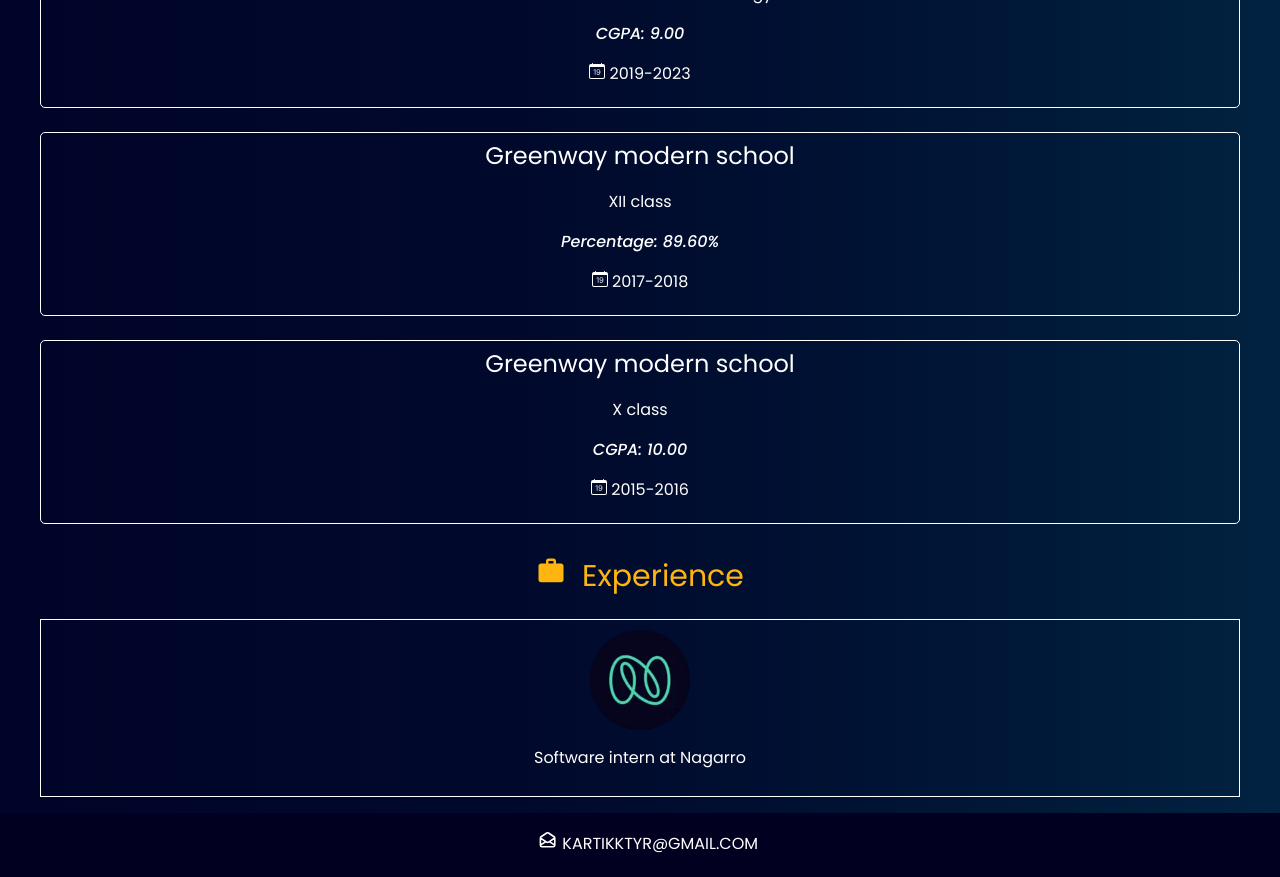
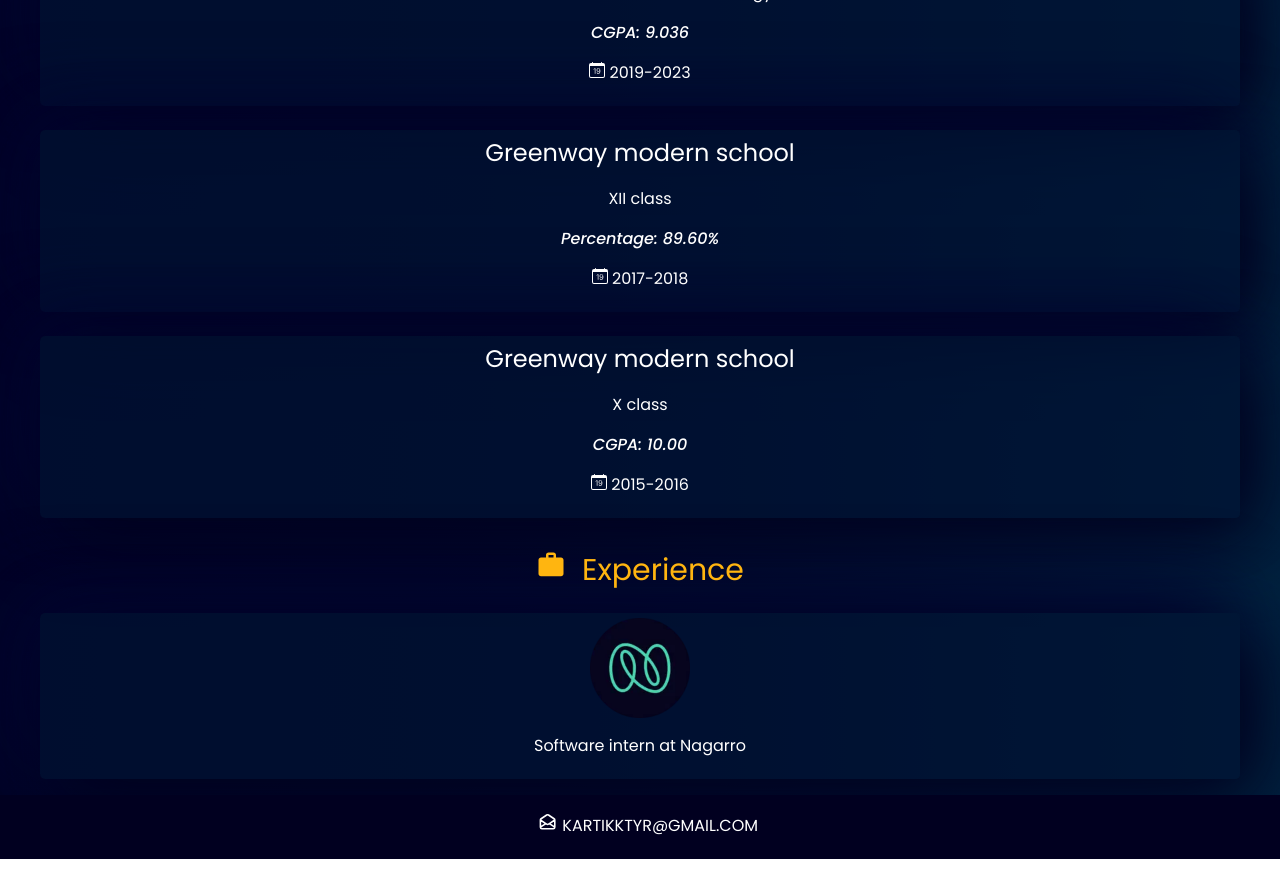
Before and after one commit to katiyarkartik/portfolio, a React (Create React App) app: page /about in a window 1280 px wide. Shown: the part 740-1617 px from the top of the page. Built offline with nearby package versions, Linux system fonts and the light colour scheme.

Commit message:
about page cards updated

```diff
--- a/src/components/TechStack.js
+++ b/src/components/TechStack.js
@@ -17,7 +17,7 @@ const TechStack = () => {
     <div className="tech">
       <div className="web frontend">
         <img src={reactimg} alt="" />
-        <img src={Ajax} alt="" />
+
         <img src={Js} alt="" />
         <img src={bs} alt="" />
 
--- a/src/pages/About.css
+++ b/src/pages/About.css
@@ -43,16 +43,31 @@ text-align: center;
     font-size: 24px;
 }
 .edu-list{
-    border: 1px solid white;
+
     margin-left: auto;
     margin-right: auto ;
     border-radius: 5px;
     padding: 5px;
+
+    border-radius: 5px;
+    background: #000428;
+    background-color: rgba(0, 18, 50, 0.686);
+    box-shadow:  20px 20px 74px #00031e,
+                 -20px -20px 74px #000532;
 }
 
 .exp{
-    padding: 10px;
-    border: 1px solid white;
+    margin-left: auto;
+    margin-right: auto ;
+    border-radius: 5px;
+    padding: 5px;
+
+    border-radius: 5px;
+    background: #000428;
+    background-color: rgba(0, 18, 50, 0.686);
+    box-shadow:  20px 20px 74px #00031e,
+                 -20px -20px 74px #000532;
+
 }
 .exp-img{
     width: 100px;
--- a/src/pages/About.js
+++ b/src/pages/About.js
@@ -37,12 +37,13 @@ const About = () => {
             </p>
             <p>B.Tech in Information Technology</p>
             <p>
-              <em>CGPA: 9.00</em>
+              <em>CGPA: 9.036</em>
             </p>
             <p>
               <BsCalendarDate /> 2019-2023
             </p>
           </div>
+
           <br />
           <div className="edu-list">
             <p className="school-name">Greenway modern school</p>
```
